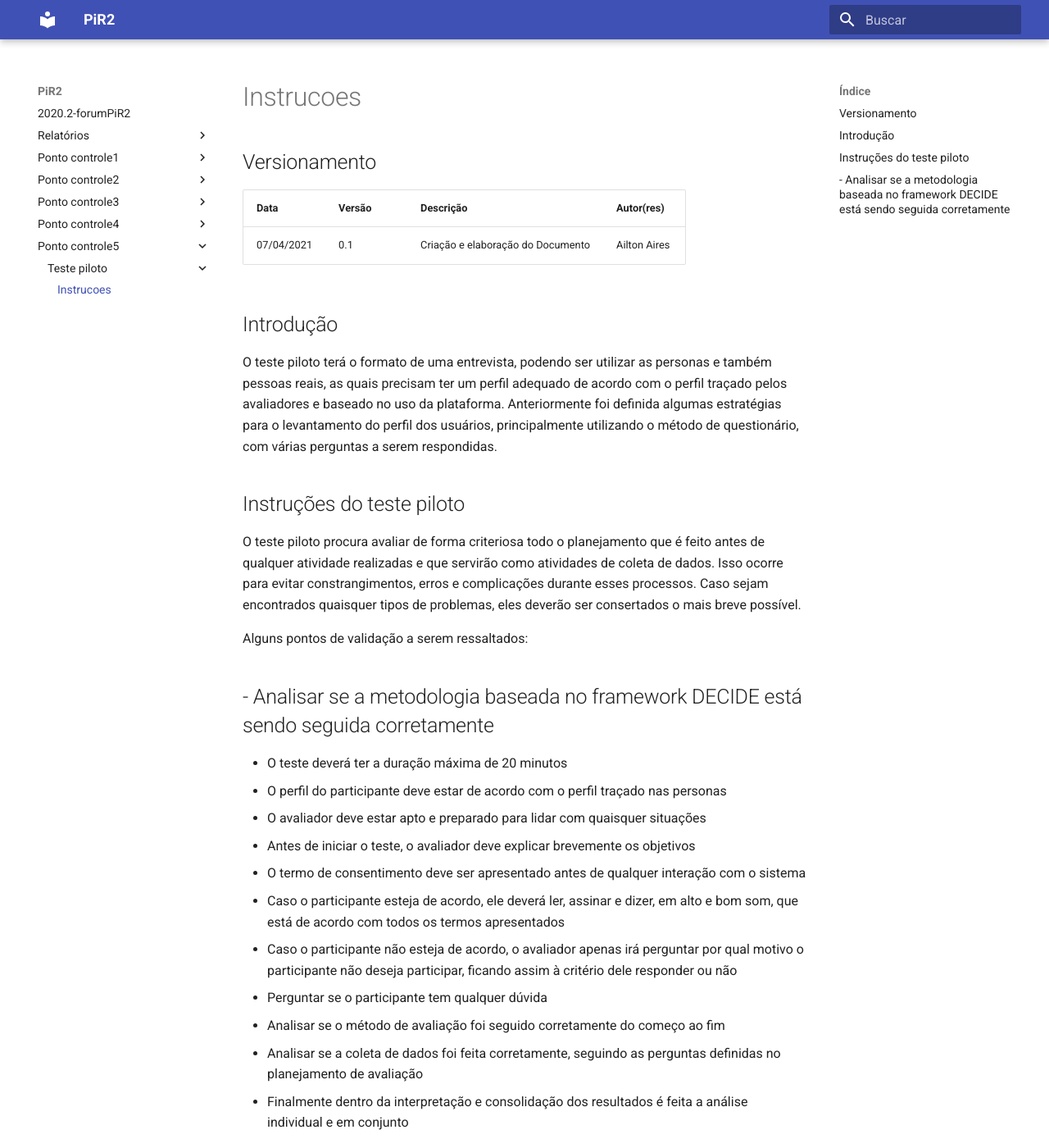
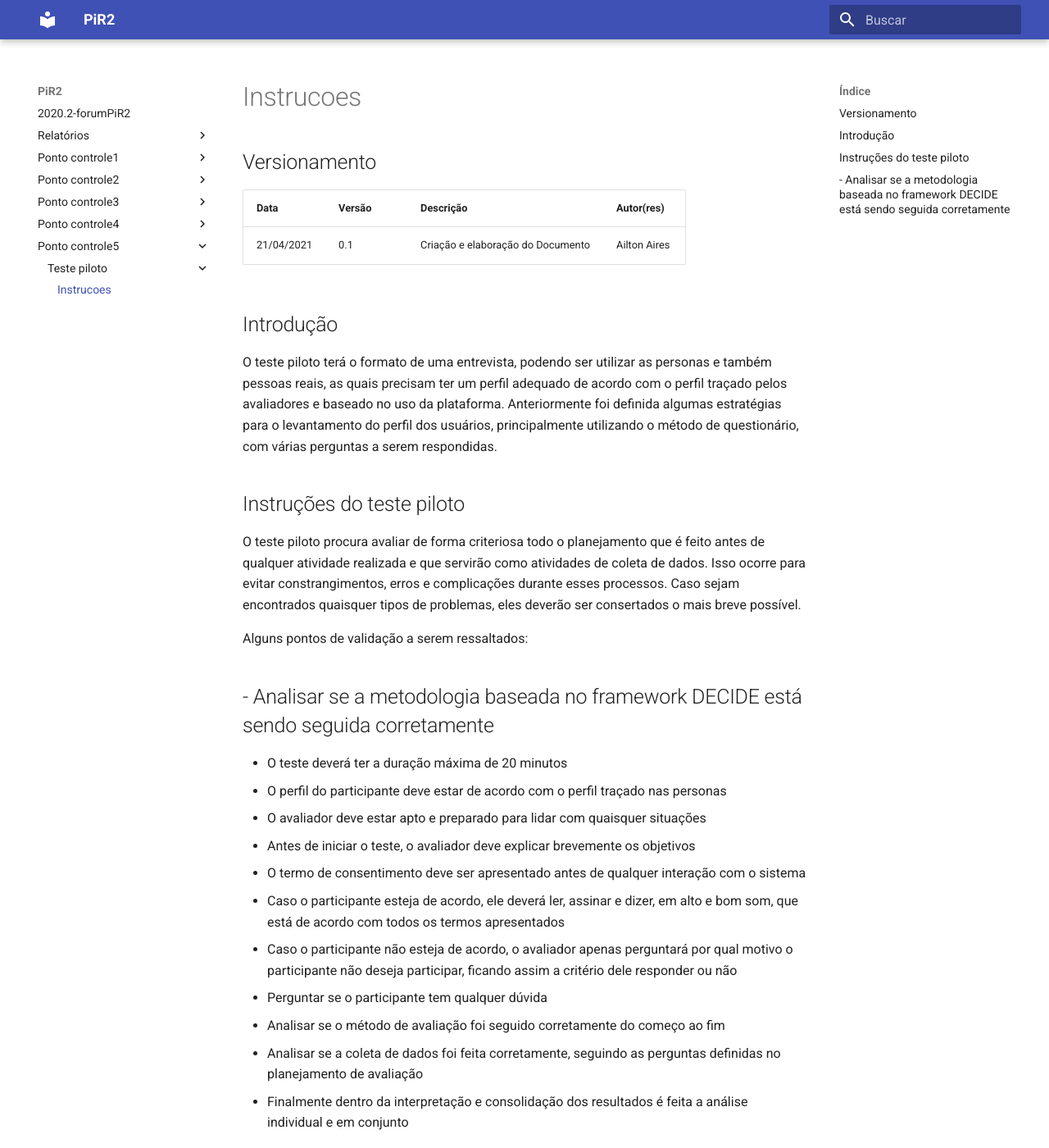
Before and after one commit to liversonp/2020.2-forumPiR2, an MkDocs documentation site: the page built from docs/ponto_controle5/teste_piloto/instrucoes.md, in a window 1280 px wide and 1400 px high. Shown: the whole window at 82% size. Built offline with MkDocs 1.6.1 and Material for MkDocs 9.7.7, drawn with Linux system fonts in a browser that asks for light colours.

Commit message:
Conserto de alguns erros e demais detalhes

```diff
--- a/docs/ponto_controle5/teste_piloto/instrucoes.md
+++ b/docs/ponto_controle5/teste_piloto/instrucoes.md
@@ -2,7 +2,7 @@
 
 | Data       | Versão | Descrição             | Autor(res)      |
 | ---------- | ------ | --------------------- | --------------- |
-| 07/04/2021 | 0.1   | Criação e elaboração do Documento           | Ailton Aires |
+| 21/04/2021 | 0.1   | Criação e elaboração do Documento  | Ailton Aires |
 
 
 ## Introdução
@@ -10,7 +10,7 @@ O teste piloto terá o formato de uma entrevista, podendo ser utilizar as person
 
 ## Instruções do teste piloto
 
-O teste piloto procura avaliar de forma criteriosa todo o planejamento que é feito antes de qualquer atividade realizadas e que servirão como atividades de coleta de dados. Isso ocorre para evitar constrangimentos, erros e complicações durante esses processos. Caso sejam encontrados quaisquer tipos de problemas, eles deverão ser consertados o mais breve possível.
+O teste piloto procura avaliar de forma criteriosa todo o planejamento que é feito antes de qualquer atividade realizada e que servirão como atividades de coleta de dados. Isso ocorre para evitar constrangimentos, erros e complicações durante esses processos. Caso sejam encontrados quaisquer tipos de problemas, eles deverão ser consertados o mais breve possível.
 
 Alguns pontos de validação a serem ressaltados:
 
@@ -22,7 +22,7 @@ Alguns pontos de validação a serem ressaltados:
 - Antes de iniciar o teste, o avaliador deve explicar brevemente os objetivos
 - O termo de consentimento deve ser apresentado antes de qualquer interação com o sistema
 - Caso o participante esteja de acordo, ele deverá ler, assinar e dizer, em alto e bom som, que está de acordo com todos os termos apresentados
-- Caso o participante não esteja de acordo, o avaliador apenas irá perguntar por qual motivo o participante não deseja participar, ficando assim à critério dele responder ou não
+- Caso o participante não esteja de acordo, o avaliador apenas perguntará por qual motivo o participante não deseja participar, ficando assim a critério dele responder ou não
 - Perguntar se o participante tem qualquer dúvida
 - Analisar se o método de avaliação foi seguido corretamente do começo ao fim
 - Analisar se a coleta de dados foi feita corretamente, seguindo as perguntas definidas no planejamento de avaliação
```
